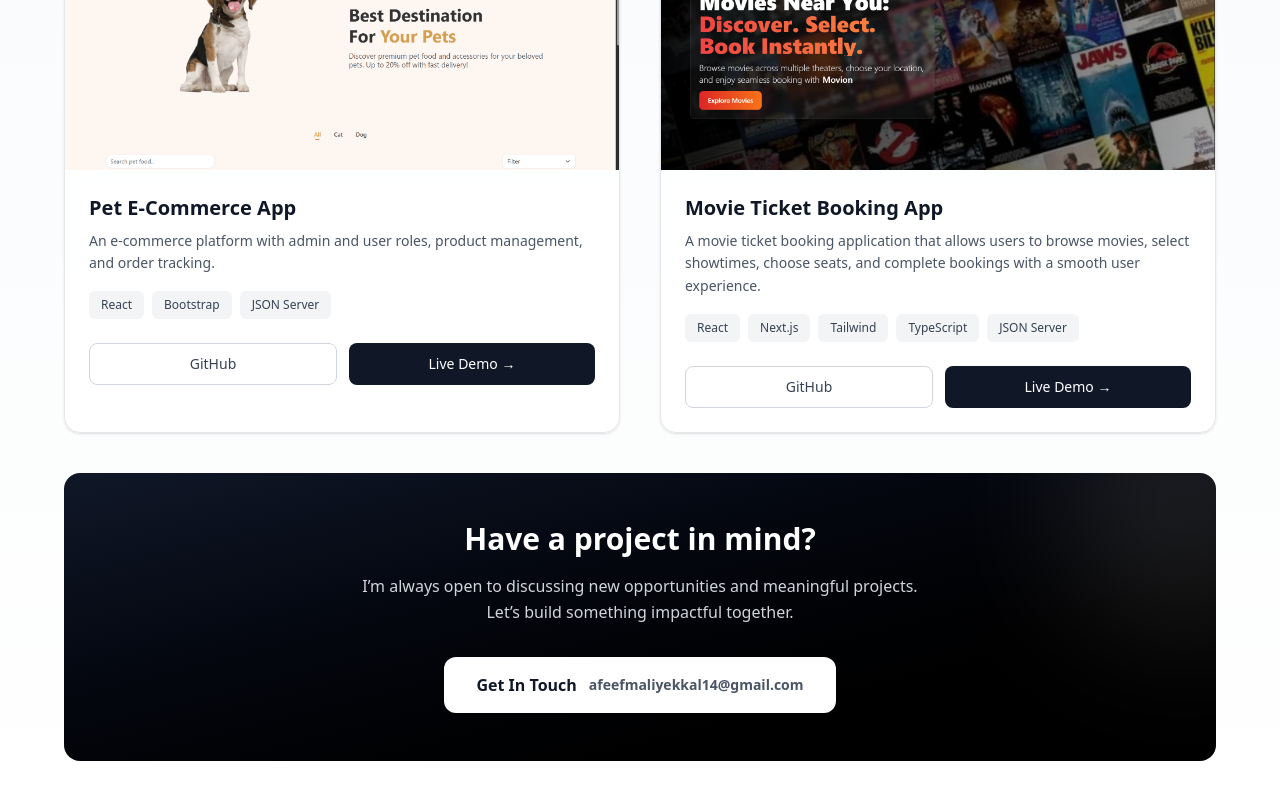
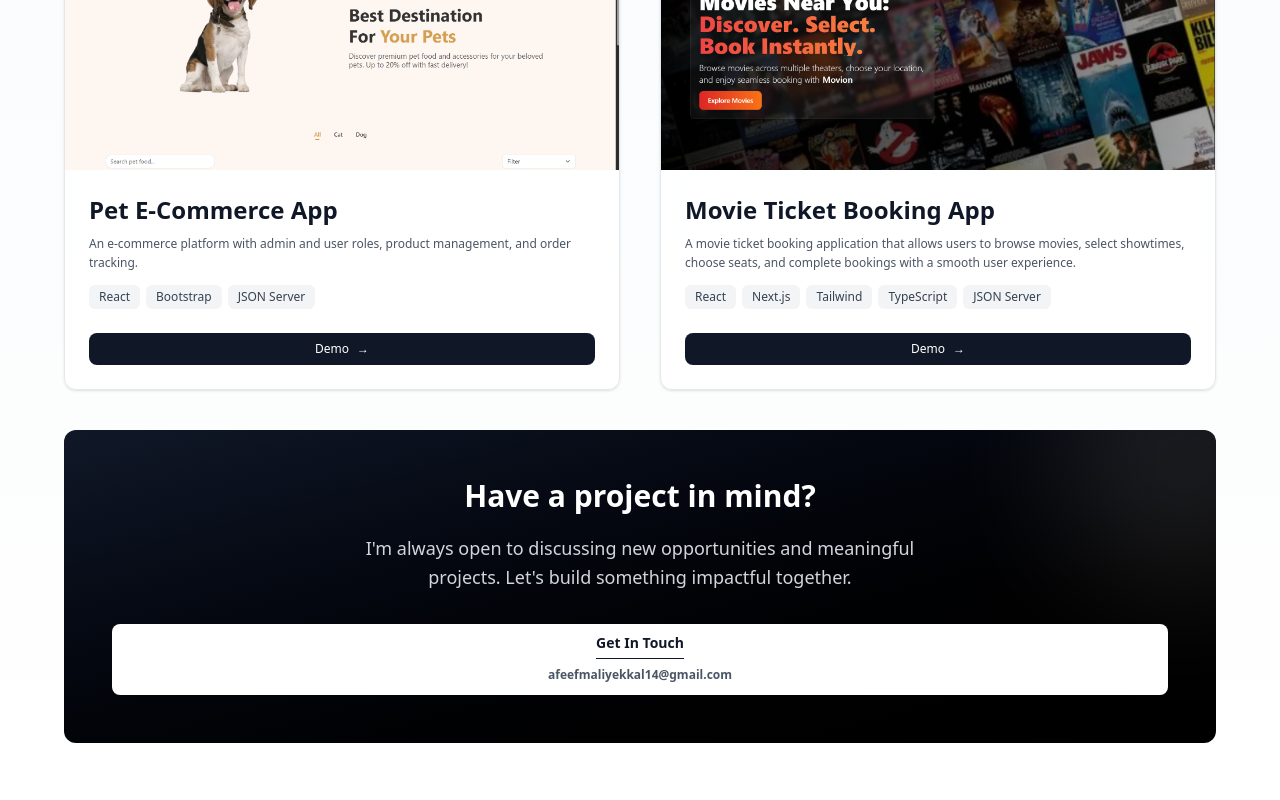
Before and after one commit to Afeef-m/portfolio_me, a Next.js app: page /projects in a window 1280 px wide. Shown: the part 420-1220 px from the top of the page. Built offline with nearby package versions, Linux system fonts and the light colour scheme.

Commit message:
portfolio

```diff
--- a/app/projects/page.jsx
+++ b/app/projects/page.jsx
@@ -41,7 +41,6 @@ export default function Projects() {
       description:
         "An e-commerce platform with admin and user roles, product management, and order tracking.",
       stack: ["React", "Bootstrap", "JSON Server"],
-      gitHub: "https://github.com/Afeef-m/pet-ecom",
       live: "https://pet-ecom-nine.vercel.app/",
     },
     {
@@ -50,7 +49,6 @@ export default function Projects() {
       description:
         "A movie ticket booking application that allows users to browse movies, select showtimes, choose seats, and complete bookings with a smooth user experience.",
       stack: ["React", "Next.js", "Tailwind", "TypeScript", "JSON Server"],
-      gitHub: "https://github.com/Afeef-m/movieon",
       live: "https://movieon-psi.vercel.app/",
     },
   ];
@@ -58,88 +56,81 @@ export default function Projects() {
   return (
    <section
   id="projects"
-      className="relative py-28 px-6 bg-linear-to-b from-slate-50 to-white"
+  className="relative py-16 xs:py-20 sm:py-24 md:py-28 px-4 xs:px-5 sm:px-6 bg-linear-to-b from-slate-50 to-white"
 >
   <div className="max-w-6xl mx-auto">
     {/* Section Header */}
-        <div className="text-center mb-20">
-          <h2 className="text-4xl sm:text-5xl font-bold text-gray-900 mb-6">
+    <div className="text-center mb-12 xs:mb-14 sm:mb-16 md:mb-20">
+      <h2 className="text-2xl xs:text-3xl sm:text-4xl md:text-5xl font-bold text-gray-900 mb-4 xs:mb-5 sm:mb-6">
         Featured Projects
       </h2>
 
-          <div className="mx-auto mb-6 h-0.5 w-24 bg-gray-900 rounded-full" />
+      <div className="mx-auto mb-4 xs:mb-5 sm:mb-6 h-0.5 w-16 xs:w-20 sm:w-24 bg-gray-900 rounded-full" />
 
-          <p className="text-lg text-gray-600 max-w-2xl mx-auto leading-relaxed">
+      <p className="text-sm xs:text-base sm:text-lg text-gray-600 max-w-xs xs:max-w-sm sm:max-w-md md:max-w-2xl mx-auto leading-relaxed">
         These projects show how I think about frontend development, UI
         decisions, and real-world problem solving.
       </p>
     </div>
 
     {/* Projects Grid */}
-        <div className="grid gap-10 md:grid-cols-2">
+    <div className="grid gap-6 xs:gap-7 sm:gap-8 md:gap-10 md:grid-cols-2">
       {projects.map((project, index) => (
         <div
           key={index}
           ref={(el) => (cardsRef.current[index] = el)}
-              className="group rounded-2xl bg-white/80 backdrop-blur
+          className="group rounded-xl xs:rounded-2xl bg-white/80 backdrop-blur
              border border-gray-200 shadow-sm
              transition-all duration-300
-             hover:-translate-y-2 hover:shadow-xl"
+             hover:-translate-y-1 sm:hover:-translate-y-2 hover:shadow-lg sm:hover:shadow-xl"
         >
           {/* Image */}
-              <div className="relative w-full h-60 overflow-hidden rounded-t-2xl">
+          <div className="relative w-full h-48 xs:h-52 sm:h-56 md:h-60 overflow-hidden rounded-t-xl xs:rounded-t-2xl">
             <Image
               src={project.image}
               alt={project.title}
               fill
-                  className="object-cover transition-transform duration-500 group-hover:scale-110"
+              className="object-cover transition-transform duration-500 group-hover:scale-105 sm:group-hover:scale-110"
+              sizes="(max-width: 768px) 100vw, (max-width: 1200px) 50vw, 33vw"
             />
             <div className="absolute inset-0 bg-black/10 opacity-0 group-hover:opacity-100 transition" />
           </div>
 
           {/* Content */}
-              <div className="p-6">
-                <h3 className="text-xl font-semibold text-gray-900">
+          <div className="p-4 xs:p-5 sm:p-6">
+            <h3 className="text-lg xs:text-xl sm:text-2xl font-semibold text-gray-900">
               {project.title}
             </h3>
 
-                <p className="text-gray-600 mt-2 text-sm leading-relaxed">
+            <p className="text-gray-600 mt-2 xs:mt-3 text-xs xs:text-sm leading-relaxed">
               {project.description}
             </p>
 
             {/* Tech Stack */}
-                <div className="mt-4 flex flex-wrap gap-2">
+            <div className="mt-3 xs:mt-4 flex flex-wrap gap-1.5 xs:gap-2">
               {project.stack.map((tech) => (
                 <span
                   key={tech}
-                      className="text-xs px-3 py-1.5 rounded-md bg-gray-100 text-gray-700 font-medium"
+                  className="text-xs px-2.5 xs:px-3 py-1 xs:py-1.5 rounded-md bg-gray-100 text-gray-700 font-medium"
                 >
                   {tech}
                 </span>
               ))}
             </div>
+
             {/* Actions */}
-                <div className="mt-6 flex gap-3">
-                  <Link
-                    href={project.gitHub}
-                    target="_blank"
-                    className="flex-1 flex items-center justify-center gap-2
-               rounded-lg border border-gray-300 py-2.5
-               text-sm font-medium text-gray-700
-               hover:bg-gray-50 transition"
-                  >
-                    GitHub
-                  </Link>
-
+            <div className="mt-4 xs:mt-5 sm:mt-6 flex gap-2 xs:gap-3">
               <Link
                 href={project.live}
                 target="_blank"
                 className="flex-1 flex items-center justify-center gap-2
-               rounded-lg bg-gray-900 text-white py-2.5
-               text-sm font-medium
+               rounded-lg bg-gray-900 text-white py-2 xs:py-2.5
+               text-xs xs:text-sm font-medium
                hover:bg-gray-800 transition"
               >
-                    Live Demo →
+                <span className="hidden xs:inline">Live Demo</span>
+                <span className="xs:hidden">Demo</span>
+                <span>→</span>
               </Link>
             </div>
           </div>
@@ -149,36 +140,38 @@ export default function Projects() {
       {/* CTA Card */}
       <div className="md:col-span-2">
         <div
-              className="relative overflow-hidden rounded-2xl
+          className="relative overflow-hidden rounded-xl xs:rounded-2xl
                   bg-linear-to-br from-gray-900 to-black
-                  p-12 text-center text-white"
+                  p-6 xs:p-8 sm:p-10 md:p-12 text-center text-white"
         >
-              <h3 className="text-2xl sm:text-3xl font-bold mb-4">
+          <h3 className="text-xl xs:text-2xl sm:text-3xl font-bold mb-3 xs:mb-4 sm:mb-5">
             Have a project in mind?
           </h3>
 
-              <p className="text-gray-300 mb-8 max-w-xl mx-auto leading-relaxed">
-                I’m always open to discussing new opportunities and meaningful
-                projects. Let’s build something impactful together.
+          <p className="text-gray-300 mb-6 xs:mb-7 sm:mb-8 text-sm xs:text-base sm:text-lg max-w-xs xs:max-w-sm sm:max-w-md md:max-w-xl mx-auto leading-relaxed">
+            I{"'"}m always open to discussing new opportunities and meaningful
+            projects. Let{"'"}s build something impactful together.
           </p>
 
-              <a
-                href="mailto:afeefmaliyekkal14@gmail.com"
-                className="inline-flex items-center gap-3 rounded-xl
-                 bg-white px-8 py-4
-                 text-gray-900 font-semibold
-                 hover:bg-gray-100 transition"
+          <div
+            className="inline-flex flex-col xs:flex-row items-center gap-2 xs:gap-3 rounded-lg xs:rounded-xl
+              bg-white px-4 xs:px-6 sm:px-8 py-3 xs:py-4
+              text-gray-900 font-semibold text-sm xs:text-base
+              hover:bg-gray-100 transition w-full xs:w-auto"
           >
+            <p className="border-b xs:border-b-0 xs:border-r pb-2 xs:pb-0 xs:pr-3 xs:border-gray-200 leading-none whitespace-nowrap">
               Get In Touch
-                <span className="text-sm text-gray-600">
+            </p>
+            <p className="text-xs xs:text-sm text-gray-600 cursor-grabbing break-all xs:break-normal text-center xs:text-left">
               afeefmaliyekkal14@gmail.com
-                </span>
-              </a>
+            </p>
+          </div>
 
           {/* Decorative shape */}
           <div
-                className="absolute -top-24 -right-24 w-64 h-64
-                    bg-white/10 rounded-full blur-3xl"
+            className="absolute -top-16 xs:-top-20 sm:-top-24 -right-16 xs:-right-20 sm:-right-24
+                    w-32 xs:w-40 sm:w-48 md:w-64 h-32 xs:h-40 sm:h-48 md:h-64
+                    bg-white/10 rounded-full blur-2xl sm:blur-3xl"
           />
         </div>
       </div>
```
Lines whose indentation alone changed are shown as unchanged.
